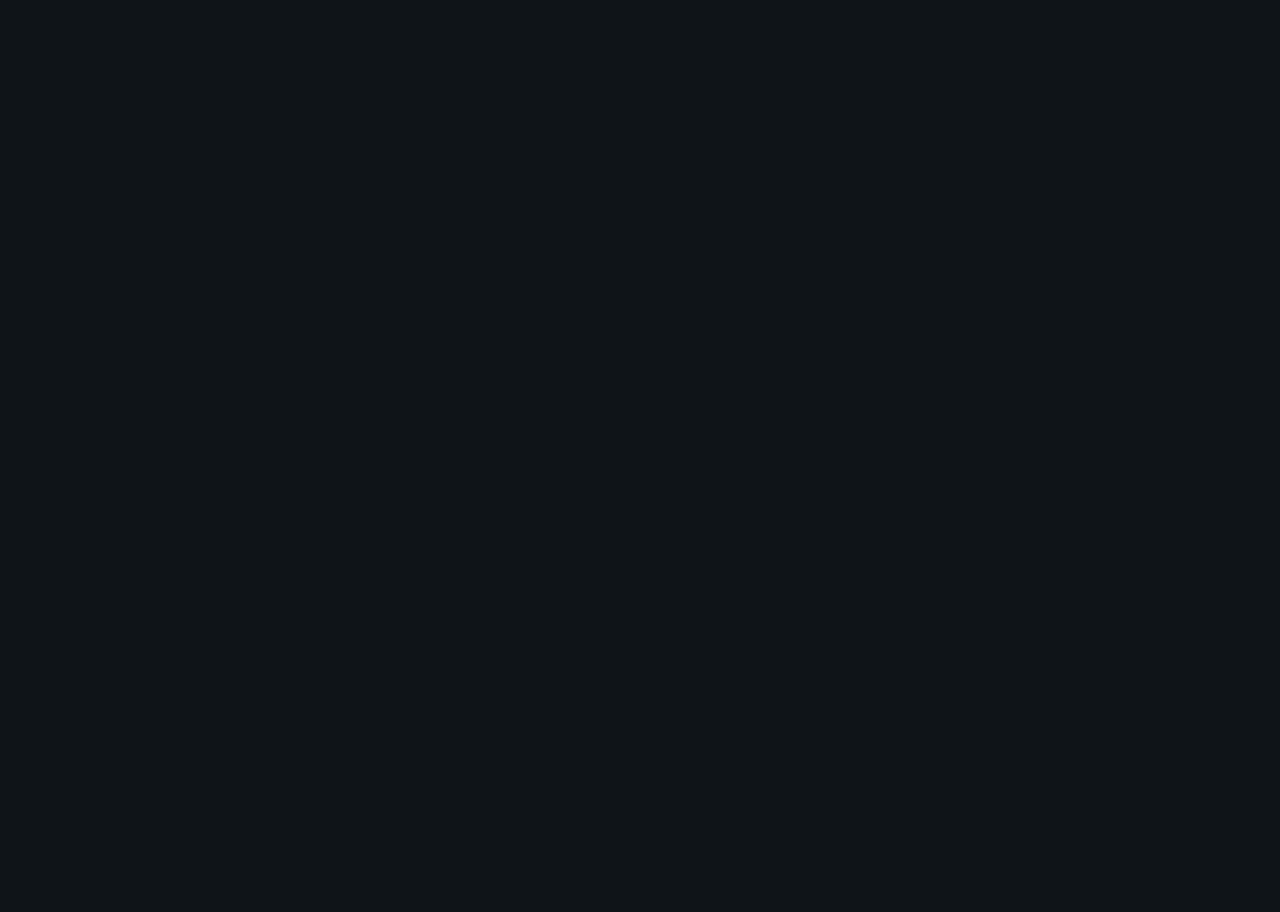
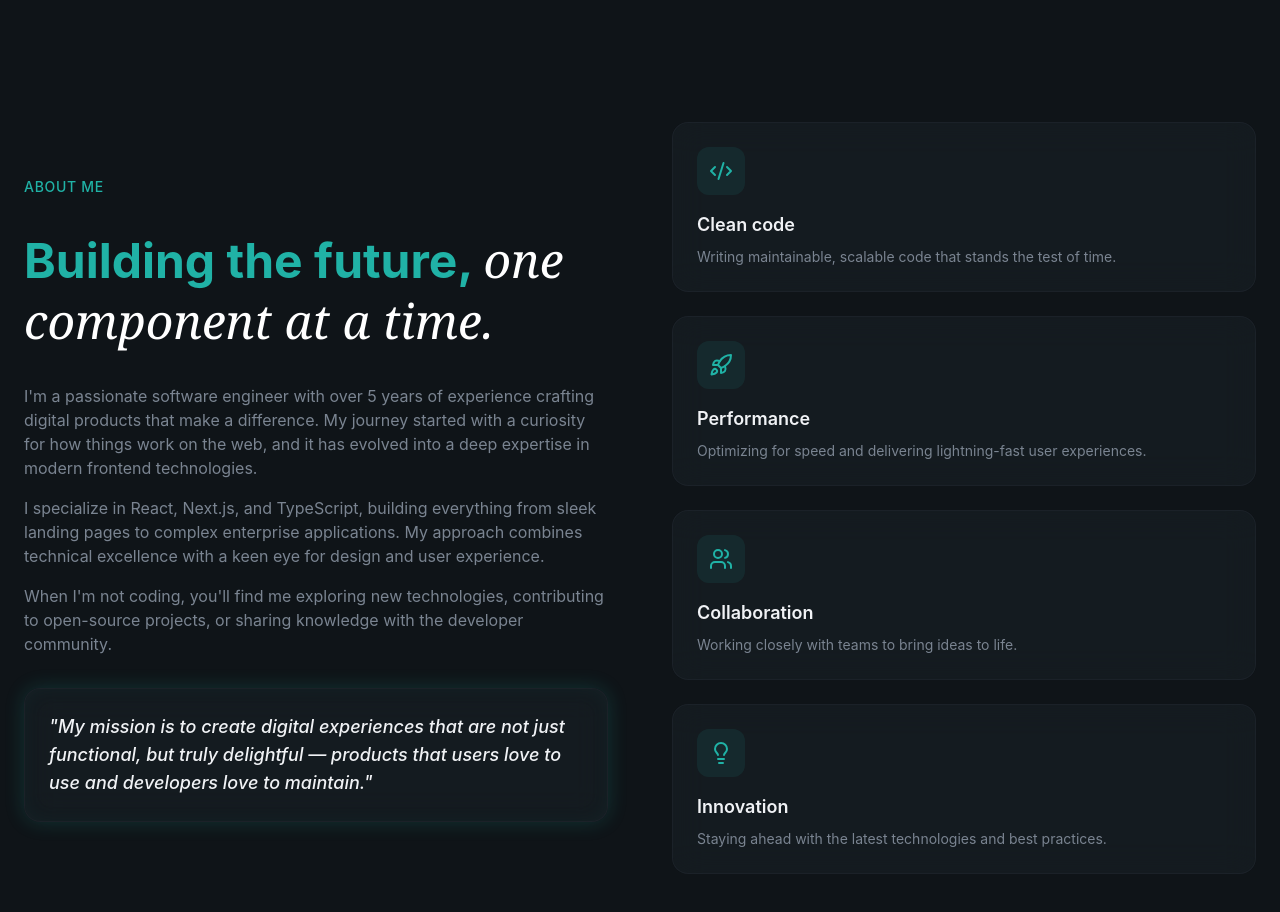
Before and after one commit to PedroML71/modern_portfolio_project, a React app: page / in a window 1280 px wide. Shown: the part 1100-2012 px from the top of the page. Before the commit the page ends 1094 px from the top, so only its background shows below. Built offline with nearby package versions, Linux system fonts and the light colour scheme; the HTML template or start-up script is replaced by a standard one.

Commit message:
add about section

```diff
--- a/src/layout/Navbar.tsx
+++ b/src/layout/Navbar.tsx
@@ -3,6 +3,7 @@
 import { Button } from "@/components/ui/button";
 import {
   Sheet,
+  SheetClose,
   SheetContent,
   SheetDescription,
   SheetFooter,
@@ -82,19 +83,20 @@
 
             <div className="container mx-auto px-6 py-6 flex flex-col gap-4">
               {navLinks.map((link, index) => (
+                <SheetClose asChild key={index}>
                   <a
                     href={link.href}
-                  key={index}
                     className="text-lg text-muted-foreground hover:text-foreground py-2"
                   >
                     {link.label}
                   </a>
+                </SheetClose>
               ))}
 
               <SheetFooter>
-                <Button asChild size={"sm"}>
-                  Contact Me
-                </Button>
+                <SheetClose asChild>
+                  <Button size={"sm"}>Contact Me</Button>
+                </SheetClose>
               </SheetFooter>
             </div>
           </SheetContent>
--- a/src/routes/index.tsx
+++ b/src/routes/index.tsx
@@ -1,6 +1,6 @@
 import { createFileRoute } from "@tanstack/react-router";
 import Hero from "@/sections/Hero";
-// import About from "@/sections/About";
+import About from "@/sections/About";
 // import Projects from "@/sections/Projects";
 // import Experience from "@/sections/Experience";
 // import Testimonials from "@/sections/Testimonials";
@@ -14,8 +14,8 @@
   return (
     <main>
       <Hero />
-      {/* <About />
-      <Projects />
+      <About />
+      {/* <Projects />
       <Experience />
       <Testimonials />
       <Contact /> */}
--- a/src/sections/About.tsx
+++ b/src/sections/About.tsx
@@ -1,10 +1,103 @@
 import type { FC } from "react";
+import { Code2, Lightbulb, Rocket, Users } from "lucide-react";
+
+const highlights = [
+  {
+    icon: Code2,
+    title: "Clean code",
+    description:
+      "Writing maintainable, scalable code that stands the test of time.",
+  },
+  {
+    icon: Rocket,
+    title: "Performance",
+    description:
+      "Optimizing for speed and delivering lightning-fast user experiences.",
+  },
+  {
+    icon: Users,
+    title: "Collaboration",
+    description: "Working closely with teams to bring ideas to life.",
+  },
+  {
+    icon: Lightbulb,
+    title: "Innovation",
+    description:
+      "Staying ahead with the latest technologies and best practices.",
+  },
+];
 
 const About: FC = () => {
   return (
-    <>
-      <div>About</div>
-    </>
+    <section id="about" className="py-32 relative overflow-hidden">
+      <div className="container mx-auto px-6 relative z-10">
+        <div className="grid lg:grid-cols-2 gap-16 items-center">
+          {/* Left Column */}
+          <div className="space-y-8">
+            <div className="animate-fade-in">
+              <span className="text-secondary-foreground text-sm font-medium tracking-wider uppercase">
+                About Me
+              </span>
+            </div>
+
+            <h2 className="text-4xl md:text-5xl font-bold leading-tight animate-fade-in animation-delay-100 text-secondary-foreground">
+              Building the future,{" "}
+              <span className="font-serif italic font-normal text-white">
+                one component at a time.
+              </span>
+            </h2>
+
+            <div className="space-y-4 text-muted-foreground animate-fade-in animation-delay-200">
+              <p>
+                I'm a passionate software engineer with over 5 years of
+                experience crafting digital products that make a difference. My
+                journey started with a curiosity for how things work on the web,
+                and it has evolved into a deep expertise in modern frontend
+                technologies.
+              </p>
+              <p>
+                I specialize in React, Next.js, and TypeScript, building
+                everything from sleek landing pages to complex enterprise
+                applications. My approach combines technical excellence with a
+                keen eye for design and user experience.
+              </p>
+              <p>
+                When I'm not coding, you'll find me exploring new technologies,
+                contributing to open-source projects, or sharing knowledge with
+                the developer community.
+              </p>
+            </div>
+
+            <div className="glass rounded-2xl p-6 glow-border animate-fade-in animation-delay-300">
+              <p className="text-lg font-medium italic text-foreground">
+                "My mission is to create digital experiences that are not just
+                functional, but truly delightful — products that users love to
+                use and developers love to maintain."
+              </p>
+            </div>
+          </div>
+
+          {/* Right Column */}
+          <div className="grid s,:grid-cols-2 gap-6">
+            {highlights.map((item, idx) => (
+              <div
+                key={idx}
+                className="glass p-6 rounded-2xl animate-fade-in"
+                style={{ animationDelay: `${(idx + 1) * 100}ms` }}
+              >
+                <div className="w-12 h-12 rounded-xl bg-primary/10 flex items-center justify-center mb-4 hover:bg-primary/20">
+                  <item.icon className="w-6 h-6 text-primary" />
+                </div>
+                <h3 className="text-lg font-semibold mb-2">{item.title}</h3>
+                <p className="text-sm text-muted-foreground">
+                  {item.description}
+                </p>
+              </div>
+            ))}
+          </div>
+        </div>
+      </div>
+    </section>
   );
 };
 
```
Lines whose indentation alone changed are shown as unchanged.
